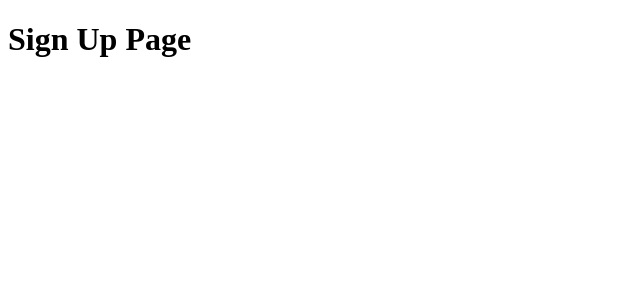
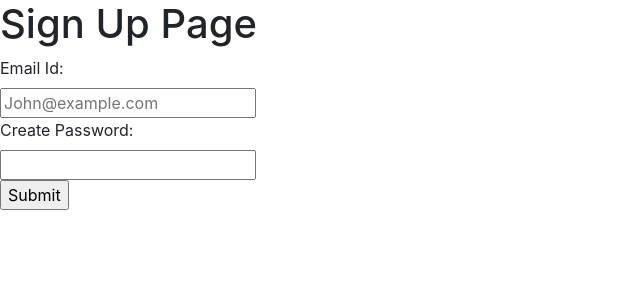
Before and after one commit to VansilChauhan/cs699-project-audience-poll, a Flask app: page /signup in a window 1280 px wide. Shown: the top 300 px of the page, without its empty margins (0-640 px from the left). Run offline with Flask 3, Linux system fonts and the light colour scheme; parts of the project's set-up code (start-up, migrations or seed data) failed here and were passed over.

Commit message:
signup and login basic forms

```diff
--- a/poll_app/app.py
+++ b/poll_app/app.py
@@ -1,9 +1,8 @@
 from flask import Flask
 from flask import request, redirect, url_for, render_template, flash
 from flask_sqlalchemy import SQLAlchemy
-from flask_login import login_user, logout_user, LoginManager, login_required
+from flask_login import LoginManager, login_required
 import auth
-from werkzeug.security import check_password_hash
 
 db = SQLAlchemy()
 login_manager = LoginManager()
@@ -26,30 +25,27 @@ def create_app():
 
     return app
 
-
-
 app = create_app()
 
 @app.route("/")
 def homepage():
     return render_template("index.html")
 
-
-
 @login_manager.user_loader
 def load_user(user_id):
     return auth.load_user(user_id)
 
-
 @app.route('/login', methods=['GET', 'POST'])
 def login():
+    print(f"login called with method {request.method}")
     if request.method == 'POST':
         email = request.form['email']
         password = request.form['password']
+        print(f"email is {email}")
+        print(f"password is {password}")
         if (auth.login(email, password)): # login succeeded
             return redirect(url_for("dashboard"))
     return render_template("login.html")
-
 
 @app.route('/logout')
 @login_required
@@ -67,8 +63,6 @@ def signup():
             return redirect(url_for("dashboard"))
     return render_template("signup.html")
 
-
-
 @app.route('/dashboard')
 @login_required
 def dashboard():
--- a/poll_app/auth.py
+++ b/poll_app/auth.py
@@ -7,9 +7,9 @@ from models import User
 def load_user(user_id):
     return User.query.get(int(user_id))
 
-
 # returns True if login attempt succeeds, else False
 def login(email, password):
+    global User
     user = User.query.filter_by(email=email).first()
 
     # Verify user exists and password is correct
@@ -24,6 +24,7 @@ def logout():
 
 def signup(email, password):
     # Check if the user already exists
+    global User
     user = User.query.filter_by(email=email).first()
     if user: # user already exists
         return False
--- a/poll_app/templates/base.html
+++ b/poll_app/templates/base.html
@@ -3,6 +3,7 @@
 
 <head>
     <title>Audience Poll</title>
+    <link rel="stylesheet" href="https://cdn.jsdelivr.net/npm/bootstrap@4.1.3/dist/css/bootstrap.min.css" integrity="sha384-MCw98/SFnGE8fJT3GXwEOngsV7Zt27NXFoaoApmYm81iuXoPkFOJwJ8ERdknLPMO" crossorigin="anonymous">
 </head>
 
 <body>
--- a/poll_app/templates/index.html
+++ b/poll_app/templates/index.html
@@ -1,4 +1,6 @@
 {% extends "base.html" %}
 {% block body %}
 <h1> Home Page </h1>
+<a href="/login">Login</a><br>
+<a href="/signup">Sign Up</a>
 {% endblock %}
--- a/poll_app/templates/signup.html
+++ b/poll_app/templates/signup.html
@@ -1,4 +1,11 @@
 {% extends "base.html" %}
 {% block body %}
 <h1> Sign Up Page </h1>
+<form action="/signup" method="post">
+    <label for="email">Email Id:</label><br>
+    <input type="email" id="email" name="email" placeholder="John@example.com"><br>
+    <label for="password">Create Password:</label><br>
+    <input type="password" id="password" name="password"><br>
+    <input type="submit" value="Submit">
+</form>
 {% endblock %}
```
Also changed, not shown: poll_app/templates/login.html (+7 -0 lines).
